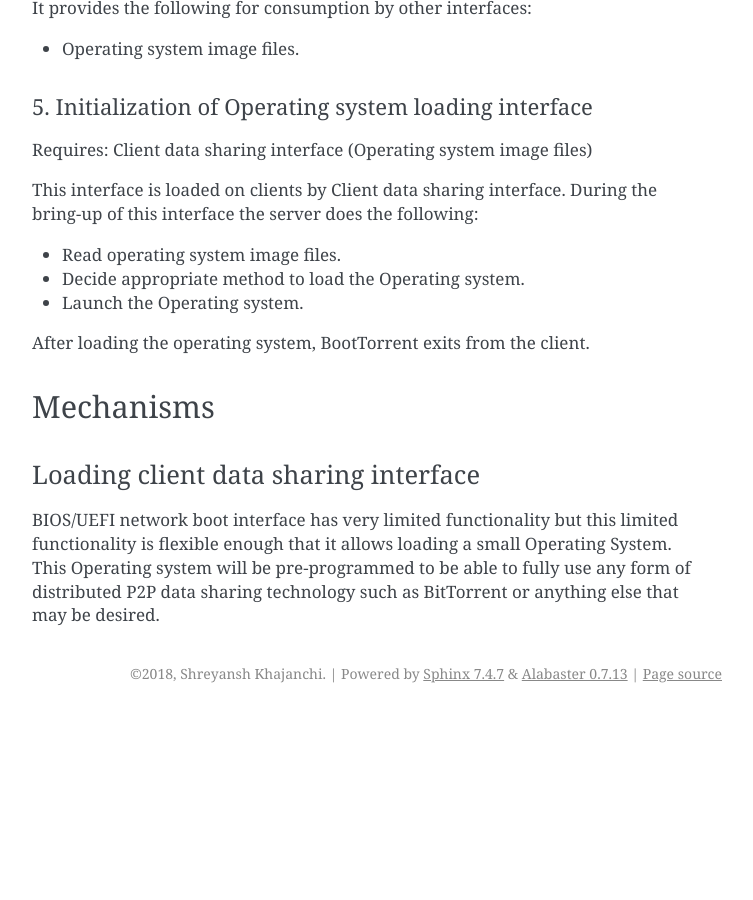
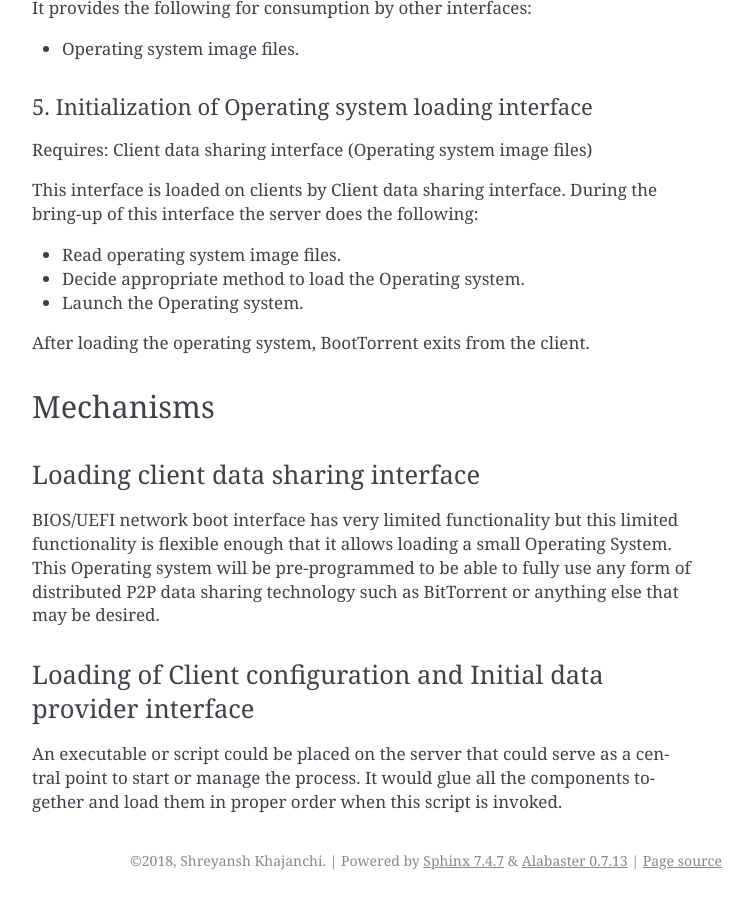
Before and after one commit to shreyanshk/boottorrent, a Sphinx documentation site: the page built from docs/architecture.rst, in a window 1280 px wide and 900 px high, scrolled down 7373 px. Shown: the whole window, without its empty margins (388-1141 px from the left). Built offline with Sphinx 7.4.7, drawn with Linux system fonts in a browser that asks for light colours; pages that are not in the unit, such as notebooks, are missing from menus; before the commit the page ends 8086 px from its top, so only the background shows below that; some of the changed text lies outside the part shown.

Commit message:
docs: arch: be explicit about the entry point binary/script

```diff
--- a/docs/architecture.rst
+++ b/docs/architecture.rst
@@ -338,3 +338,8 @@ Loading client data sharing interface
 ~~~~~~~~~~~~~~~~~~~~~~~~~~~~~~~~~~~~~
 
 BIOS/UEFI network boot interface has very limited functionality but this limited functionality is flexible enough that it allows loading a small Operating System. This Operating system will be pre-programmed to be able to fully use any form of distributed P2P data sharing technology such as BitTorrent or anything else that may be desired.
+
+Loading of Client configuration and Initial data provider interface
+~~~~~~~~~~~~~~~~~~~~~~~~~~~~~~~~~~~~~~~~~~~~~~~~~~~~~~~~~~~~~~~~~~~
+
+An executable or script could be placed on the server that could serve as a central point to start or manage the process. It would glue all the components together and load them in proper order when this script is invoked.
```
